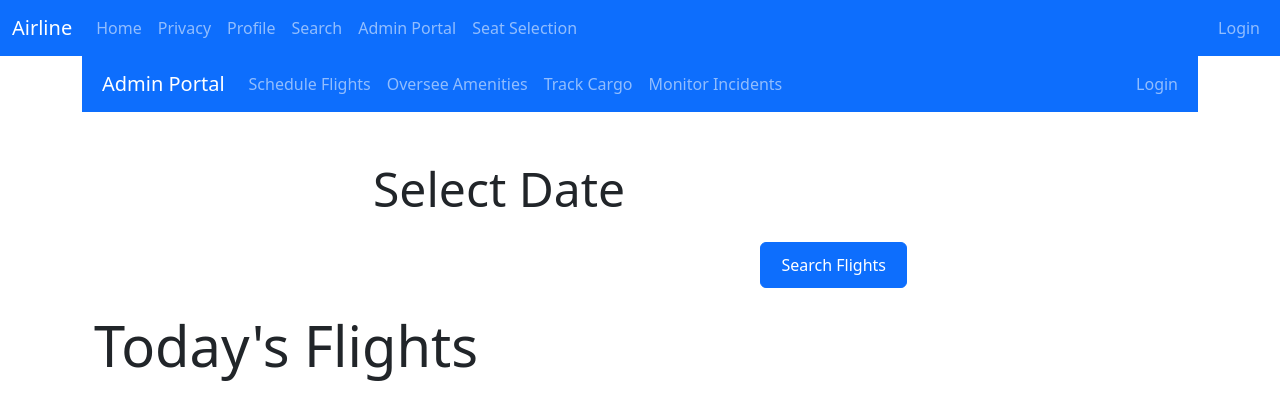
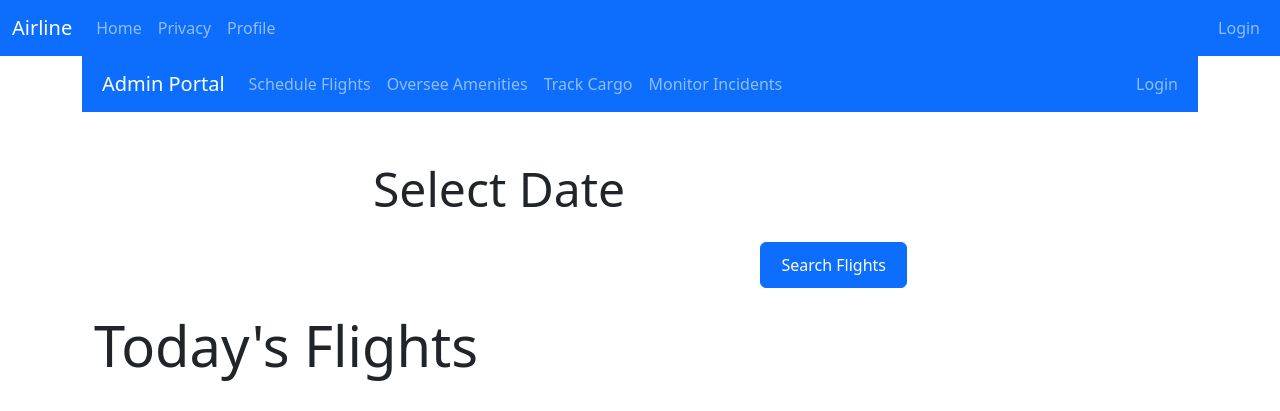
Before and after one commit to Mohammad-Radwan/Airline, an ASP.NET Core app: page /Admin/ScheduleFlights in a window 1280 px wide. Shown: the top 411 px of the page. Run offline with ASP.NET Core 8, Linux system fonts and the light colour scheme; some libraries are stand-ins or nearby versions.

Commit message:
Update _Layout.cshtml

```diff
--- a/Views/Shared/_Layout.cshtml
+++ b/Views/Shared/_Layout.cshtml
@@ -30,15 +30,6 @@
                     }
                     <li class="nav-item">
                         <a class="nav-link" asp-area="" asp-controller="Passenger" asp-action="PassengerProfile" asp-route-Passport_No="@SessionID.Instance.passengerID">Profile</a>
-                    </li>
-                    <li class="nav-item">
-                        <a class="nav-link" asp-area="" asp-controller="Flight" asp-action="Search">Search</a>
-                    </li>
-                    <li class= "nav-item">
-                        <a asp-controller="Admin" asp-action="ScheduleFlights" class="nav-link">Admin Portal</a>
-                    </li>
-                    <li class= "nav-item">
-                        <a asp-controller="Flight_Crew_Member" asp-action="seat_selection" class="nav-link">Seat Selection</a>
                     </li>
 
                 </ul>
```
